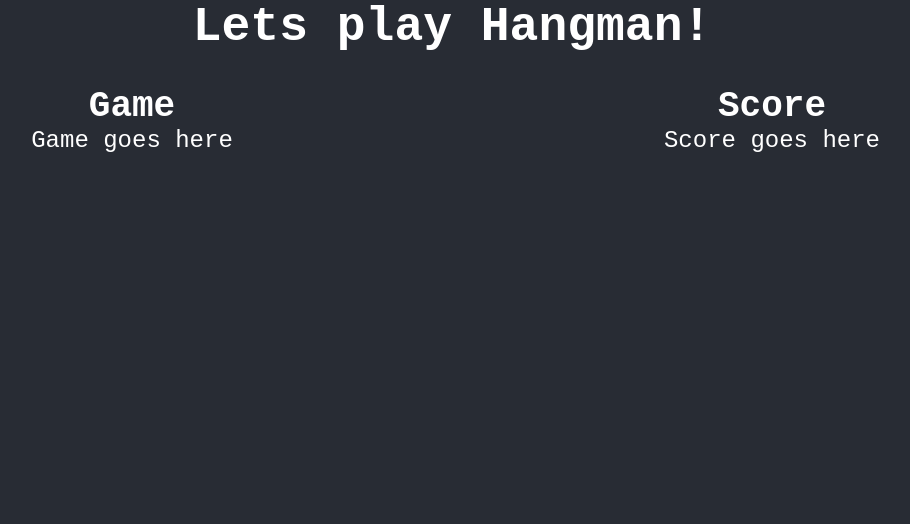
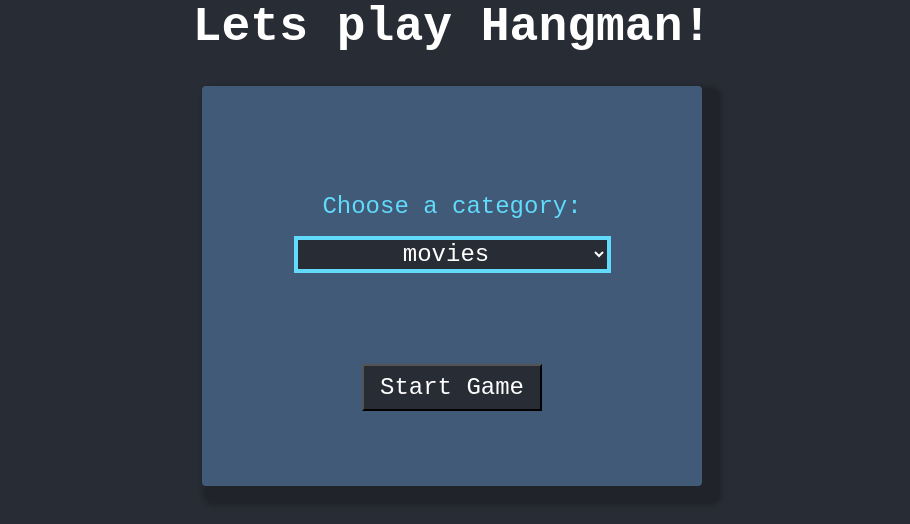
Before and after one commit to bcrisp084/Lets-play-Hangman, a React (Vite) app: page / in a window 1280 px wide. Shown: the top 524 px of the page, without its empty margins (188-1098 px from the left). Built offline with nearby package versions, Linux system fonts and the light colour scheme.

Commit message:
added options for categories

```diff
--- a/src/App.jsx
+++ b/src/App.jsx
@@ -1,19 +1,57 @@
-import { Box } from "@mui/material";
+import { Box, Card, Container } from "@mui/material";
 
 function App() {
+  const categories = [
+    "movies",
+    "countries",
+    "animals",
+    "fruits",
+    "programmingLanguages",
+    "sports",
+    "cars",
+    "music",
+  ];
+
+  const handleSubmit = (event) => {
+    event.preventDefault();
+    // const data = new FormData(event.currentTarget);
+    window.location.href = `/play`;
+  };
   return (
     <>
       <h1>Lets play Hangman!</h1>
-      <Box sx={{ display: "flex", justifyContent: "center" }}>
-        <Box sx={{ width: "50%" }}>
-          <h2>Game</h2>
-          <p>Game goes here</p>
+      <Container maxWidth="sm">
+        <Box sx={{ display: "flex", justifyContent: "center" }}>
+          <Card
+            sx={{
+              display: "flex",
+              justifyContent: "center",
+              alignItems: "center",
+              height: "50vh",
+              width: "500px",
+              backgroundColor: "#415a77",
+              color: "#fff",
+              boxShadow: "10px 10px 5px 10px rgba(0, 0, 0, 0.2)",
+            }}
+          >
+            <form onSubmit={handleSubmit}>
+              <label htmlFor="categories">Choose a category:</label>
+              <select id="categories" name="categories">
+                {categories.map((item) => (
+                  <option value={item} key={item}>
+                    {item}
+                  </option>
+                ))}
+              </select>
+              <br />
+              <br />
+              <button className="start-btn" type="submit">
+                Start Game
+              </button>
+            </form>
+          </Card>
         </Box>
-        <Box sx={{ width: "50%" }}>
-          <h2>Score</h2>
-          <p>Score goes here</p>
-        </Box>
-      </Box>
+      </Container>
     </>
   );
 }
--- /dev/null
+++ b/src/Pages/Game.jsx
@@ -0,0 +1,9 @@
+const Game = () => {
+  return (
+    <div>
+      <h1>Game</h1>
+    </div>
+  );
+};
+
+export default Game;
--- a/src/index.css
+++ b/src/index.css
@@ -16,3 +16,50 @@ h1 {
   font-size: 3rem;
   margin-bottom: 2rem;
 }
+
+h2 {
+  font-size: 2rem;
+  margin-bottom: 1rem;
+}
+
+form {
+  margin-top: 2rem;
+}
+
+label {
+  margin-bottom: 1rem;
+  display: block;
+  color: #61dafb;
+  font-size: 1.5rem;
+}
+
+select {
+  margin-bottom: 2rem;
+  border: 4px solid #61dafb;
+  background-color: #282c34;
+  color: white;
+  font-family: "Courier New", Courier, monospace;
+  font-size: 1.5rem;
+  text-align: center;
+}
+
+.start-btn {
+  margin-top: 2rem;
+  background-color: #282c34;
+  color: white;
+  font-family: "Courier New", Courier, monospace;
+  font-size: 1.5rem;
+  text-align: center;
+  padding: 0.5rem 1rem;
+  cursor: pointer;
+}
+
+.start-btn:hover {
+  background-color: #61dafb;
+  color: #282c34;
+  transform: scale(1.1);
+  transition: all 0.2s ease-in-out;
+  border: 4px solid #282c28;
+  border-radius: 3px;
+  font-weight: bold;
+}
--- a/src/main.jsx
+++ b/src/main.jsx
@@ -7,10 +7,17 @@ import {
   createRoutesFromElements,
   RouterProvider,
   Route,
+  Routes,
 } from "react-router-dom";
+import Game from "./Pages/Game.jsx";
 
 const router = createBrowserRouter(
-  createRoutesFromElements(<Route path="/" element={<App />} />)
+  createRoutesFromElements(
+    <>
+      <Route path="/" element={<App />} />
+      <Route path="/play" element={<Game />} />
+    </>
+  )
 );
 
 ReactDOM.createRoot(document.getElementById("root")).render(
```
